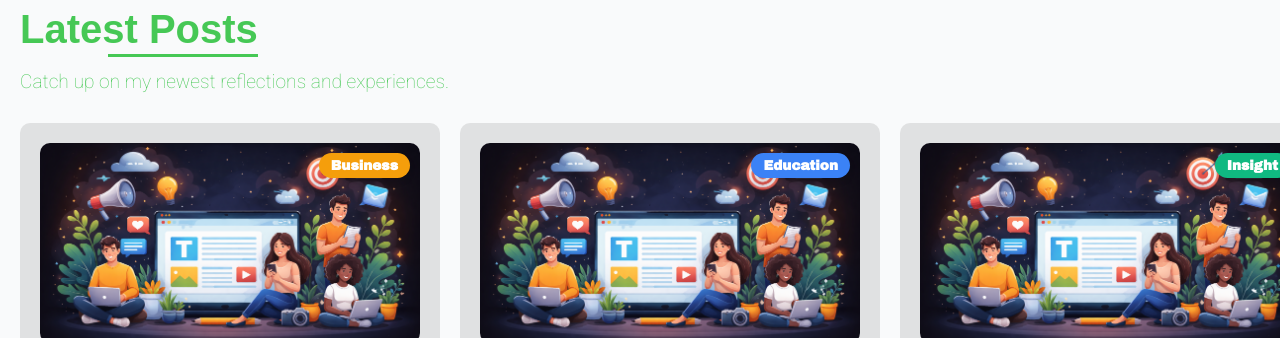
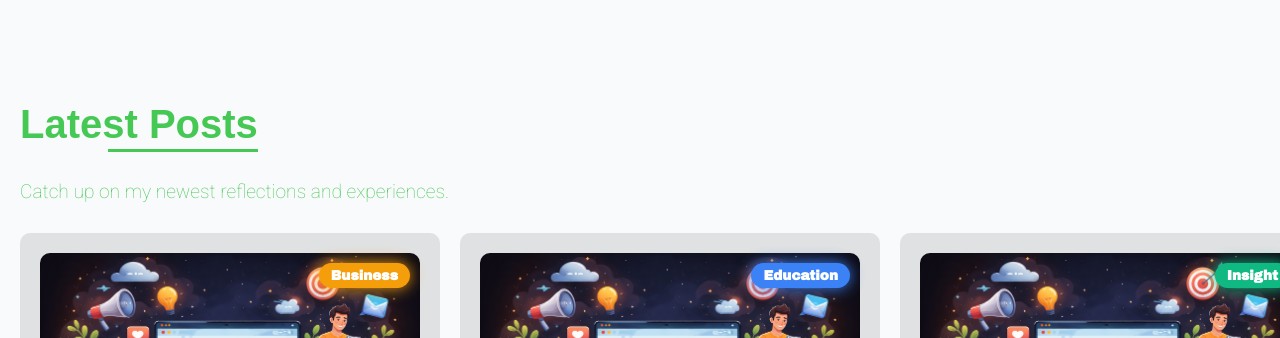
Before and after one commit to TemesgenMeles/BlogWebsite, a React (Vite) app in the folder Frontend/From_My_Life/: page / in a window 1280 px wide. Shown: the part 811-1149 px from the top of the page. Built offline with nearby package versions, Linux system fonts and the light colour scheme.

Commit message:
editing the app.css

```diff
--- a/Frontend/From_My_Life/src/App.css
+++ b/Frontend/From_My_Life/src/App.css
@@ -71,8 +71,7 @@
 
 .leatest_post {
     padding-inline: 20px;
-    min-height: 100vh;
-    margin-top: -15px;
+    padding-block: 80px 40px;
 }
 
 .leatest_post .title {
@@ -99,7 +98,7 @@
     color: var(--primary-color);
     font-family: 'Roboto', sans-serif;
     font-weight: lighter;
-    margin-top: -15px;
+    margin-top: 5px;
 }
 
 .posts_container {
@@ -116,13 +115,15 @@
     padding: 20px;
     width: 380px;
     min-width: 380px;
-    transition: transform 0.3s ease;
+    transition: transform 0.3s ease, box-shadow 0.3s ease, background-color 0.3s ease;
     display: flex;
     flex-direction: column;
 }
 
 .post_card:hover {
     transform: translateY(-5px);
+    box-shadow: 0 10px 20px -5px var(--primary-color);
+    background-color: var(--background-color);
 }
 
 .post_image_container {
@@ -168,22 +169,27 @@
 
 .badge_showcase {
     background-color: var(--cat-showcase);
+    box-shadow: 0 0 15px var(--cat-showcase);
 }
 
 .badge_education {
     background-color: var(--cat-education);
+    box-shadow: 0 0 15px var(--cat-education);
 }
 
 .badge_business {
     background-color: var(--cat-business);
+    box-shadow: 0 0 15px var(--cat-business);
 }
 
 .badge_insight {
     background-color: var(--cat-insight);
+    box-shadow: 0 0 15px var(--cat-insight);
 }
 
 .badge_lifestyle {
     background-color: var(--cat-lifestyle);
+    box-shadow: 0 0 15px var(--cat-lifestyle);
 }
 
 .post_card .post_title {
@@ -319,6 +325,7 @@
     justify-content: center;
     gap: 30px;
     margin-top: 40px;
+    margin-bottom: 60px;
 }
 
 .category_card {
@@ -447,7 +454,7 @@
 
 /* CTA Section */
 .cta_section {
-    padding: 80px 20px;
+    padding: 40px 20px;
     background: linear-gradient(rgba(0, 0, 0, 0.8), rgba(0, 0, 0, 0.8)), url('home_bg.png') no-repeat center/cover;
     text-align: center;
     color: var(--primary-color);
```
